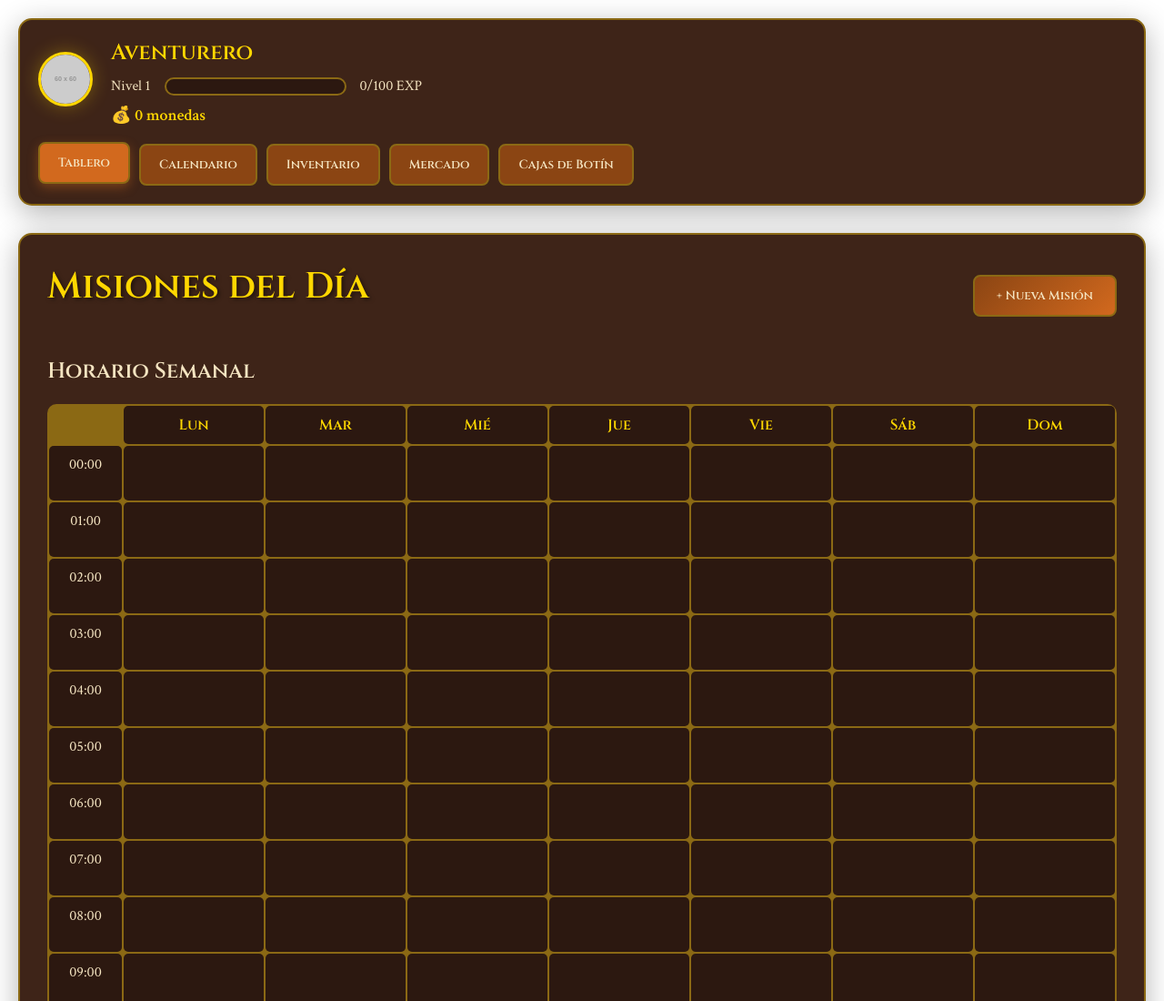
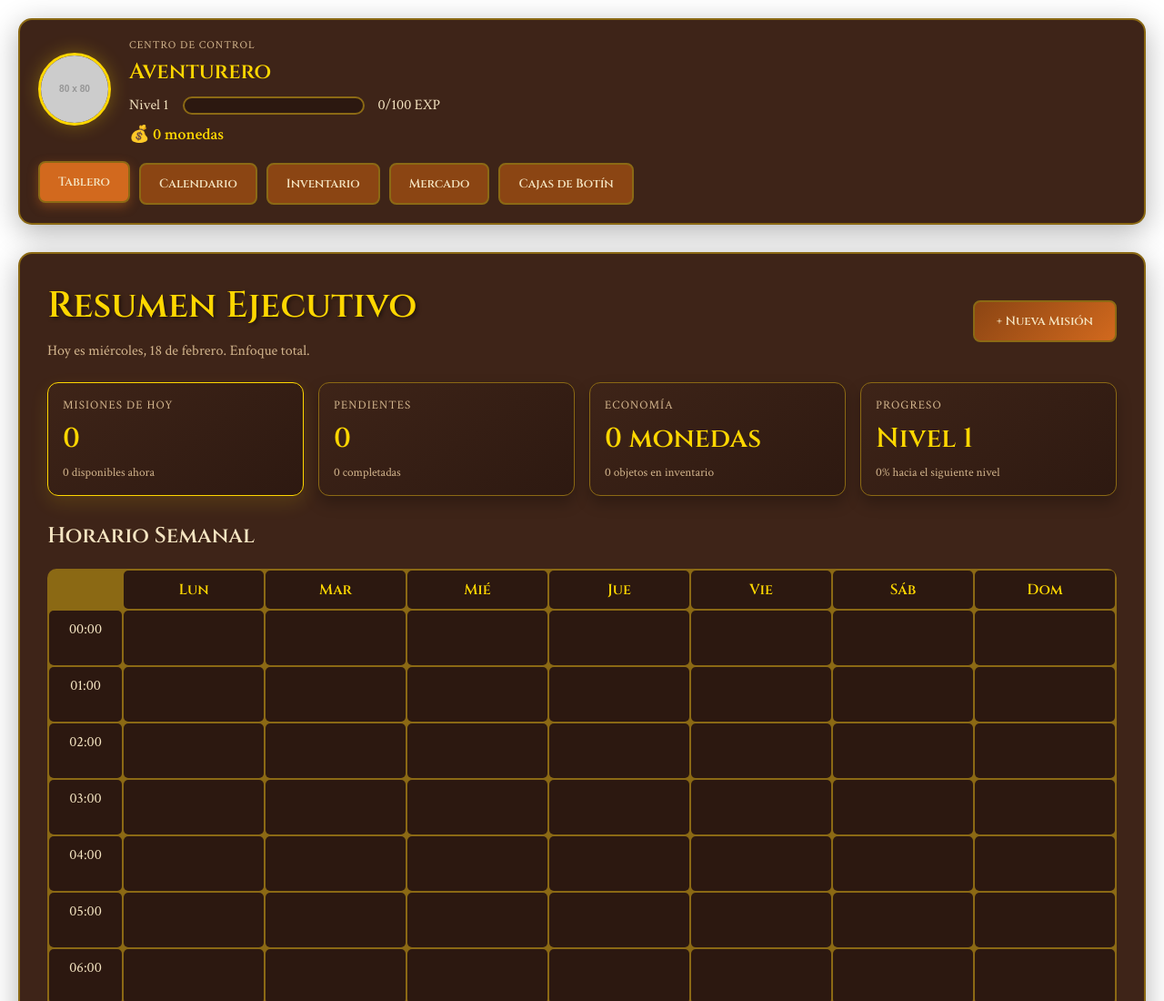
Before and after one commit to MalverdeX/TareasRPG-web, a plain HTML site: page index.html in a window 1280 px wide. Shown: the top 1100 px of the page at 91% size. Drawn offline with Linux system fonts and the light colour scheme; placeholder pictures from the web are drawn by us.

Commit message:
feat: crear dashboard ejecutivo con resumen profesional

```diff
--- a/index.html
+++ b/index.html
@@ -12,9 +12,10 @@
         <header class="header">
             <div class="player-info">
                 <div class="avatar">
-                    <img src="https://via.placeholder.com/60" alt="Avatar" id="playerAvatar">
+                    <img src="https://via.placeholder.com/80" alt="Avatar" id="playerAvatar">
                 </div>
                 <div class="stats">
+                    <p class="player-label">Centro de control</p>
                     <h2 id="playerName">Aventurero</h2>
                     <div class="stat-bar">
                         <span>Nivel <span id="playerLevel">1</span></span>
@@ -42,8 +43,34 @@
             <!-- Vista Dashboard -->
             <section id="dashboard" class="view active">
                 <div class="dashboard-header">
-                    <h1>Misiones del Día</h1>
+                    <div>
+                        <h1>Resumen Ejecutivo</h1>
+                        <p class="dashboard-subtitle" id="dashboardDateLabel">Tu jornada está lista.</p>
+                    </div>
                     <button class="btn-primary" id="addTaskBtn">+ Nueva Misión</button>
+                </div>
+
+                <div class="executive-summary">
+                    <article class="summary-card highlight">
+                        <span class="summary-title">Misiones de hoy</span>
+                        <strong id="summaryTodayCount">0</strong>
+                        <small id="summaryReadyCount">0 disponibles ahora</small>
+                    </article>
+                    <article class="summary-card">
+                        <span class="summary-title">Pendientes</span>
+                        <strong id="summaryPendingCount">0</strong>
+                        <small id="summaryCompletedCount">0 completadas</small>
+                    </article>
+                    <article class="summary-card">
+                        <span class="summary-title">Economía</span>
+                        <strong id="summaryCoinsCount">0 monedas</strong>
+                        <small id="summaryInventoryCount">0 objetos en inventario</small>
+                    </article>
+                    <article class="summary-card">
+                        <span class="summary-title">Progreso</span>
+                        <strong>Nivel <span id="summaryLevel">1</span></strong>
+                        <small id="summaryExpPercent">0% hacia el siguiente nivel</small>
+                    </article>
                 </div>
 
                 <div class="week-schedule">
--- a/script.js
+++ b/script.js
@@ -40,6 +40,7 @@ class TareasRPG {
         this.renderTasks();
         this.renderCalendar();
         this.updatePlayerStats();
+        this.renderDashboardSummary();
         this.renderInventory();
         this.renderMarket();
     }
@@ -510,6 +511,8 @@ class TareasRPG {
         completedTasks.forEach(task => {
             completedContainer.appendChild(this.createTaskElement(task));
         });
+
+        this.renderDashboardSummary();
     }
 
     createTaskElement(task) {
@@ -766,6 +769,53 @@ class TareasRPG {
         return months[month];
     }
 
+    isTaskForToday(task) {
+        const now = new Date();
+        const todayDate = this.formatDateInput(now);
+        const todayDayOfWeek = now.getDay();
+
+        switch (task.repeat) {
+            case 'none':
+                return task.date === todayDate;
+            case 'daily':
+                return true;
+            case 'weekly':
+                return task.dayOfWeek === todayDayOfWeek;
+            case 'monthly': {
+                if (!task.date) return false;
+                const monthlyDate = this.parseDateInput(task.date);
+                return monthlyDate ? monthlyDate.getDate() === now.getDate() : false;
+            }
+            default:
+                return false;
+        }
+    }
+
+    renderDashboardSummary() {
+        const todayTasks = this.tasks.filter(task => !task.completed && this.isTaskForToday(task));
+        const availableNow = todayTasks.filter(task => this.canCompleteTask(task));
+        const pendingCount = this.tasks.filter(task => !task.completed).length;
+        const completedCount = this.tasks.filter(task => task.completed).length;
+        const expPercent = Math.round((this.player.currentExp / this.player.maxExp) * 100);
+
+        document.getElementById('summaryTodayCount').textContent = todayTasks.length;
+        document.getElementById('summaryReadyCount').textContent = `${availableNow.length} disponibles ahora`;
+        document.getElementById('summaryPendingCount').textContent = pendingCount;
+        document.getElementById('summaryCompletedCount').textContent = `${completedCount} completadas`;
+        document.getElementById('summaryCoinsCount').textContent = `${this.player.coins} monedas`;
+        document.getElementById('summaryInventoryCount').textContent = `${this.player.inventory.length} objetos en inventario`;
+        document.getElementById('summaryLevel').textContent = this.player.level;
+        document.getElementById('summaryExpPercent').textContent = `${expPercent}% hacia el siguiente nivel`;
+
+        const dateLabel = new Date().toLocaleDateString('es-ES', {
+            weekday: 'long',
+            day: 'numeric',
+            month: 'long'
+        });
+
+        document.getElementById('dashboardDateLabel').textContent = `Hoy es ${dateLabel}. Enfoque total.`;
+    }
+
     updatePlayerStats() {
         document.getElementById('playerName').textContent = this.player.name;
         document.getElementById('playerLevel').textContent = this.player.level;
@@ -773,6 +823,7 @@ class TareasRPG {
         document.getElementById('maxExp').textContent = this.player.maxExp;
         document.getElementById('playerCoins').textContent = this.player.coins;
         document.getElementById('expFill').style.width = `${(this.player.currentExp / this.player.maxExp) * 100}%`;
+        this.renderDashboardSummary();
     }
 
     renderInventory() {
--- a/styles.css
+++ b/styles.css
@@ -50,11 +50,19 @@ body {
 }
 
 .avatar img {
-    width: 60px;
-    height: 60px;
+    width: 80px;
+    height: 80px;
     border-radius: 50%;
     border: 3px solid var(--accent-color);
     box-shadow: 0 0 20px rgba(255,215,0,0.3);
+}
+
+.player-label {
+    letter-spacing: 0.08em;
+    text-transform: uppercase;
+    font-size: 12px;
+    color: var(--text-secondary);
+    margin-bottom: 6px;
 }
 
 .stats h2 {
@@ -162,7 +170,53 @@ h1 {
     display: flex;
     justify-content: space-between;
     align-items: center;
-    margin-bottom: 30px;
+    gap: 20px;
+    margin-bottom: 24px;
+}
+
+.dashboard-subtitle {
+    color: var(--text-secondary);
+    margin-top: -8px;
+}
+
+.executive-summary {
+    display: grid;
+    grid-template-columns: repeat(auto-fit, minmax(200px, 1fr));
+    gap: 16px;
+    margin-bottom: 28px;
+}
+
+.summary-card {
+    background: linear-gradient(145deg, rgba(62, 36, 24, 0.95), rgba(44, 24, 16, 0.92));
+    border: 1px solid var(--border-color);
+    border-radius: 12px;
+    padding: 16px;
+    display: flex;
+    flex-direction: column;
+    gap: 8px;
+    box-shadow: 0 8px 16px rgba(0, 0, 0, 0.25);
+}
+
+.summary-card.highlight {
+    border-color: var(--accent-color);
+    box-shadow: 0 8px 20px rgba(255, 215, 0, 0.12);
+}
+
+.summary-title {
+    font-size: 13px;
+    color: var(--text-secondary);
+    text-transform: uppercase;
+    letter-spacing: 0.08em;
+}
+
+.summary-card strong {
+    font-size: 30px;
+    color: var(--accent-color);
+    font-family: 'Cinzel', serif;
+}
+
+.summary-card small {
+    color: var(--text-secondary);
 }
 
 .week-schedule {
@@ -563,6 +617,15 @@ h1 {
 }
 
 @media (max-width: 768px) {
+    .dashboard-header {
+        flex-direction: column;
+        align-items: flex-start;
+    }
+
+    .summary-card strong {
+        font-size: 24px;
+    }
+
     .tasks-container {
         grid-template-columns: 1fr;
     }
```
